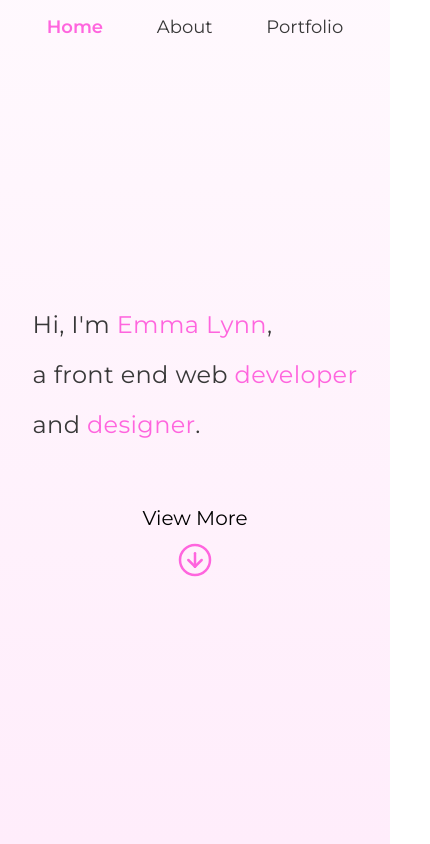
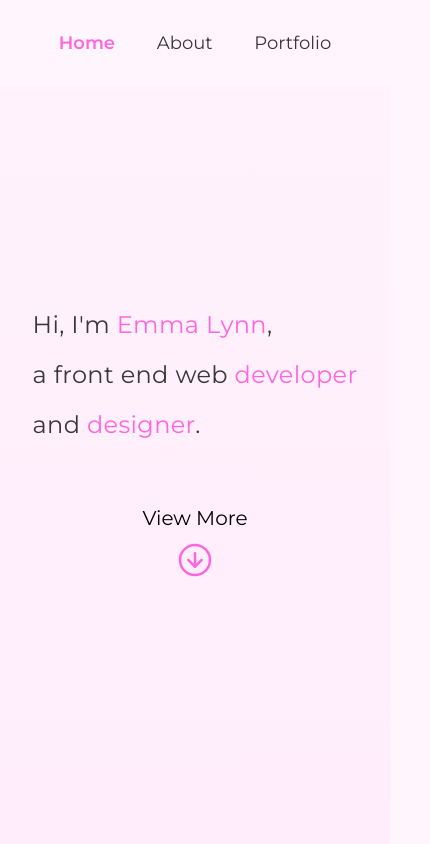
Before and after one commit to emmalynnn97/emma-website, a React (Create React App) app: page / in a window 390 px wide. Shown: the top 844 px of the page, 430 px wide, since content can reach past the window. Built offline with nearby package versions, Linux system fonts and the light colour scheme.

Commit message:
clean up the mobile styl

```diff
--- a/src/About.js
+++ b/src/About.js
@@ -47,7 +47,6 @@ export class About extends Component {
             <>
             <Nav height='115px' finalHeight='60px' bgColor='url("https://www.transparenttextures.com/patterns/paper-fibers.png")' links={[<Link className='link home-link' style={{color:'#383838',textDecoration:'none'}} to='/'>Home</Link>,<Link className='link about-link' style={{color:'#FF65DE',textDecoration:'none',fontWeight:'600'}} to='/about'>About</Link>,<Link className='link portfolio-link' style={{color:'#383838',textDecoration:'none'}} to='/portfolio'>Portfolio</Link>]}/>
             <div className='about-container' style={containerStyle}>
-
                     <div  className='about-left' style={leftStyle}>
                         <h1 className='about-heading' style={headingStyle}><span>Development</span> Meets <span>Design</span></h1>
                         <p>I am a front end developer with 1.5 years of experience producing visually appealing websites in HTML5, CSS3, ES5/ES6 JavaScript, and PHP7. Some of my recent projects include WooCommerce and Shopify powered Ecommerce Stores.</p>
--- a/src/App.css
+++ b/src/App.css
@@ -4,6 +4,9 @@
 }
 .link{
     transition:.25s ease;
+}
+body{
+    background-color:rgb(255, 246, 253);
 }
 .link:hover{
     color:#FF65DE !important;
@@ -74,11 +77,14 @@ letter-spacing: 0.015em;
     }
     .form-container{
         height:100% !important;
-        width:100% !important;
+    }
+    .icon-row{
+        justify-content:center;
     }
     .about-container{
         flex-direction:column !important;
         padding:0 !important;
+        margin-top:5em !important;
     }
     .proj-row{
         flex-direction:column !important;
@@ -110,9 +116,10 @@ letter-spacing: 0.015em;
         width:85% !important;
     }
     .nav{
-        margin:1em 0 !important;
-        right:auto !important;
-        width:100% !important;
+        top:0;
+        position:absolute;
+        left:0;
+        display:flex !important;
         justify-content: space-evenly !important;
     }
     .top-section-heading{
--- a/src/Nav.js
+++ b/src/Nav.js
@@ -13,14 +13,14 @@ export class Nav extends Component {
 
     render() {
         const navStyle = {
-            position:'absolute',
+            backgroundColor:'#FFF6FD',
             right:'0',
+            top:'0',
             display: 'flex',
             justifyContent: 'flex-end',
             alignItems: 'center',
             zIndex: '2',
-            marginRight:'4.5em',
-            marginTop:'3em'
+            padding:'2em 1.5em'
         }
         const navLinkStyle = {
             margin: '0 1em',
```
